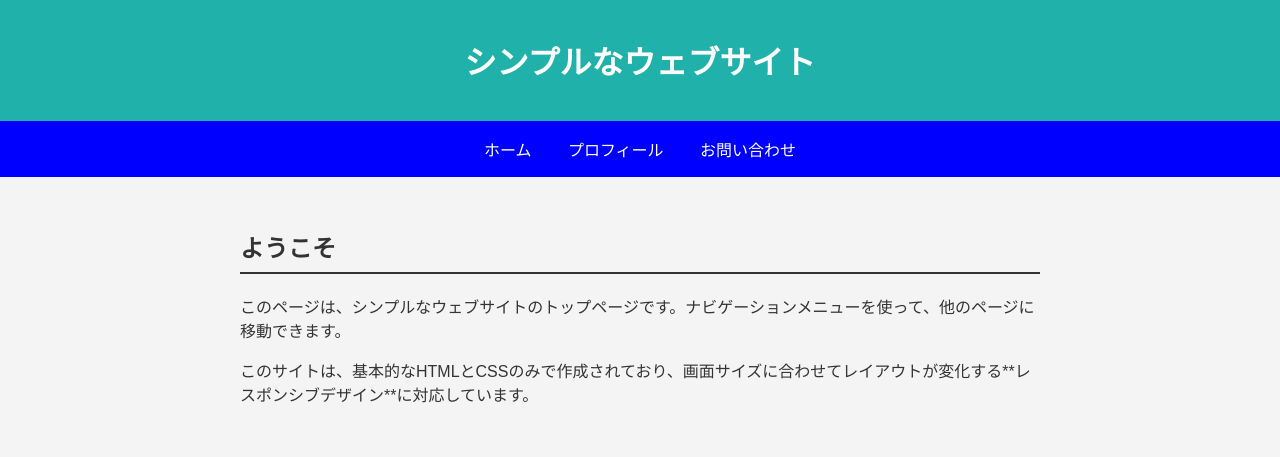
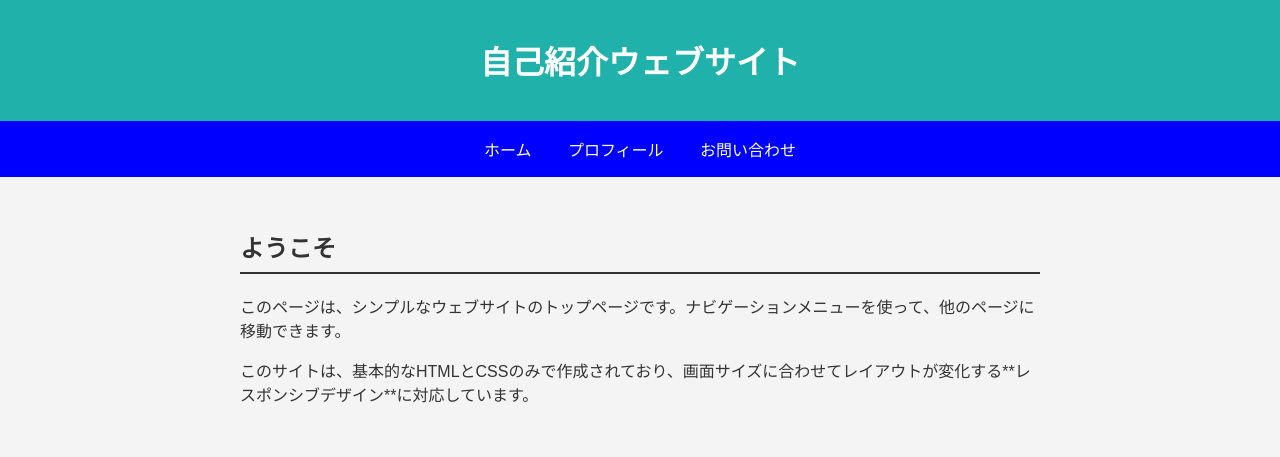
Before and after one commit to okubomi/my-project, a plain HTML site: page index.html in a window 1280 px wide. Drawn offline with Linux system fonts and the light colour scheme.

Commit message:
index.html タイトル部分変更

```diff
--- a/index.html
+++ b/index.html
@@ -88,7 +88,7 @@
 <body>
 
     <header class="header">
-        <h1>シンプルなウェブサイト</h1>
+        <h1>自己紹介ウェブサイト</h1>
     </header>
 
     <nav class="nav">
```
